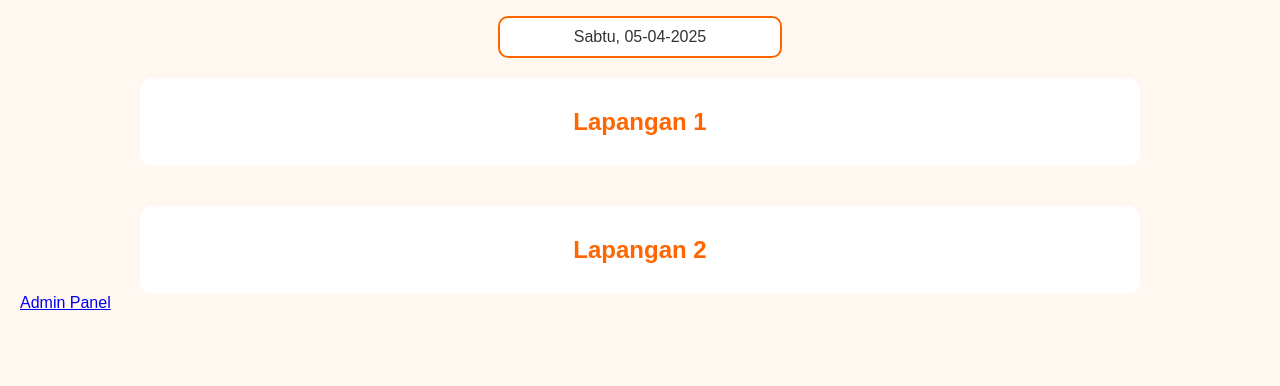
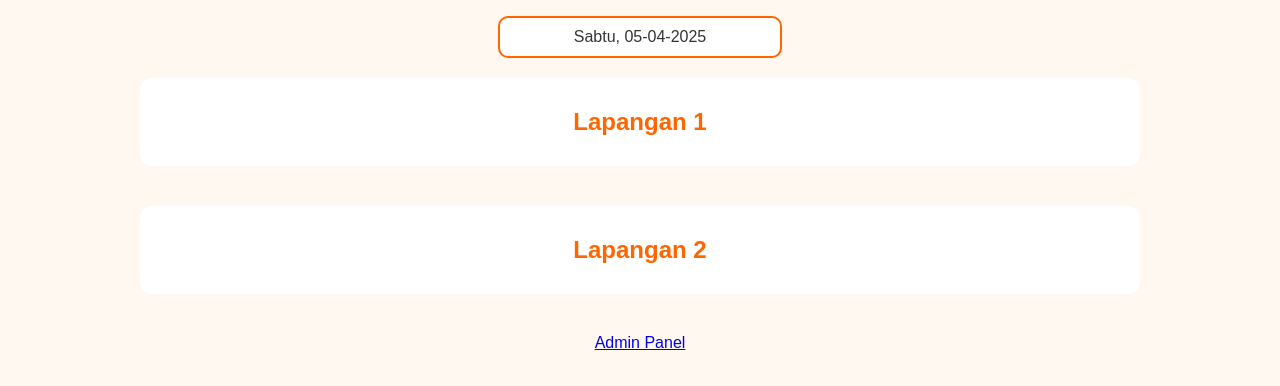
Before and after one commit to titiktemusport/BOOKING_TTS, a plain HTML site: page index.html in a window 1280 px wide. Shown: the part 120-506 px from the top of the page. Drawn offline with Linux system fonts and the light colour scheme; no server answers.

Commit message:
Update index.html

```diff
--- a/index.html
+++ b/index.html
@@ -1,8 +1,8 @@
 <!DOCTYPE html>
 <html lang="id">
 <head>
-  <meta charset="UTF-8">
-  <meta name="viewport" content="width=device-width, initial-scale=1.0">
+  <meta charset="UTF-8" />
+  <meta name="viewport" content="width=device-width, initial-scale=1.0"/>
   <title>Booking Titik Temu Sport</title>
   <style>
     body {
@@ -103,6 +103,11 @@
       color: #555;
       margin-top: 5px;
     }
+    .admin-link {
+      display: block;
+      text-align: center;
+      margin-top: 40px;
+    }
     @media (max-width: 600px) {
       .grid {
         grid-template-columns: repeat(auto-fill, minmax(100px, 1fr));
@@ -117,7 +122,7 @@
     <label for="booking-date">Pilih Tanggal: </label><br><br>
     <div class="date-input-wrapper" onclick="document.getElementById('booking-date').showPicker()">
       <span id="selected-date-display"></span>
-      <input type="date" id="booking-date" onchange="handleDateChange()">
+      <input type="date" id="booking-date" onchange="handleDateChange()" />
     </div>
   </div>
 
@@ -132,7 +137,9 @@
     </div>
   </div>
 
-  <a href="admin.html">Admin Panel</a>
+  <div class="admin-link">
+    <a href="admin.html">Admin Panel</a>
+  </div>
 
   <script type="module">
     import { initializeApp } from "https://www.gstatic.com/firebasejs/10.10.0/firebase-app.js";
@@ -180,7 +187,7 @@
     }
 
     function formatDateDisplay(dateStr) {
-      const [year, month, day] = dateStr.split('-');
+      const [year, month, day] = dateStr.split("-");
       const date = new Date(dateStr);
       const dayNames = ["Minggu", "Senin", "Selasa", "Rabu", "Kamis", "Jumat", "Sabtu"];
       return `${dayNames[date.getDay()]}, ${day}-${month}-${year}`;
@@ -202,7 +209,7 @@
       const dayName = dayNames[dateObj.getDay()];
 
       for (let hour = startHour; hour < endHour; hour++) {
-        const time = hour.toString().padStart(2, '0') + ":00";
+        const time = hour.toString().padStart(2, "0") + ":00";
         const price = getSlotPrice(hour, selectedDate);
 
         const slot = document.createElement("div");
@@ -228,7 +235,7 @@
           slot.onclick = () => {
             const message = `Halo! Saya ingin booking ${lapanganName} pada hari ${dayName}, tanggal ${selectedDate} jam ${time}. Harga: ${price}`;
             const whatsappLink = `https://wa.me/6285712687558?text=${encodeURIComponent(message)}`;
-            window.open(whatsappLink, '_blank');
+            window.open(whatsappLink, "_blank");
           };
         }
 
@@ -245,7 +252,7 @@
     }
 
     document.addEventListener("DOMContentLoaded", () => {
-      const today = new Date().toISOString().split('T')[0];
+      const today = new Date().toISOString().split("T")[0];
       document.getElementById("booking-date").value = today;
       document.getElementById("selected-date-display").textContent = formatDateDisplay(today);
 
```
